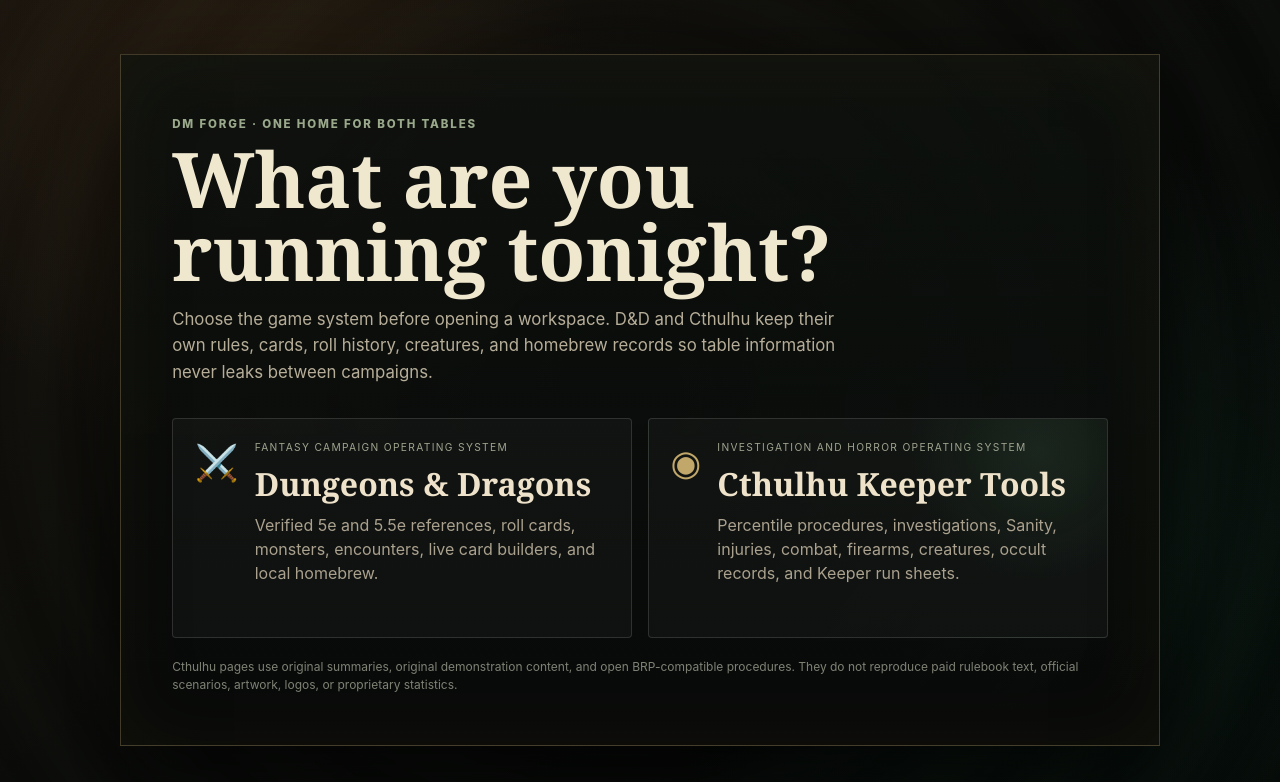
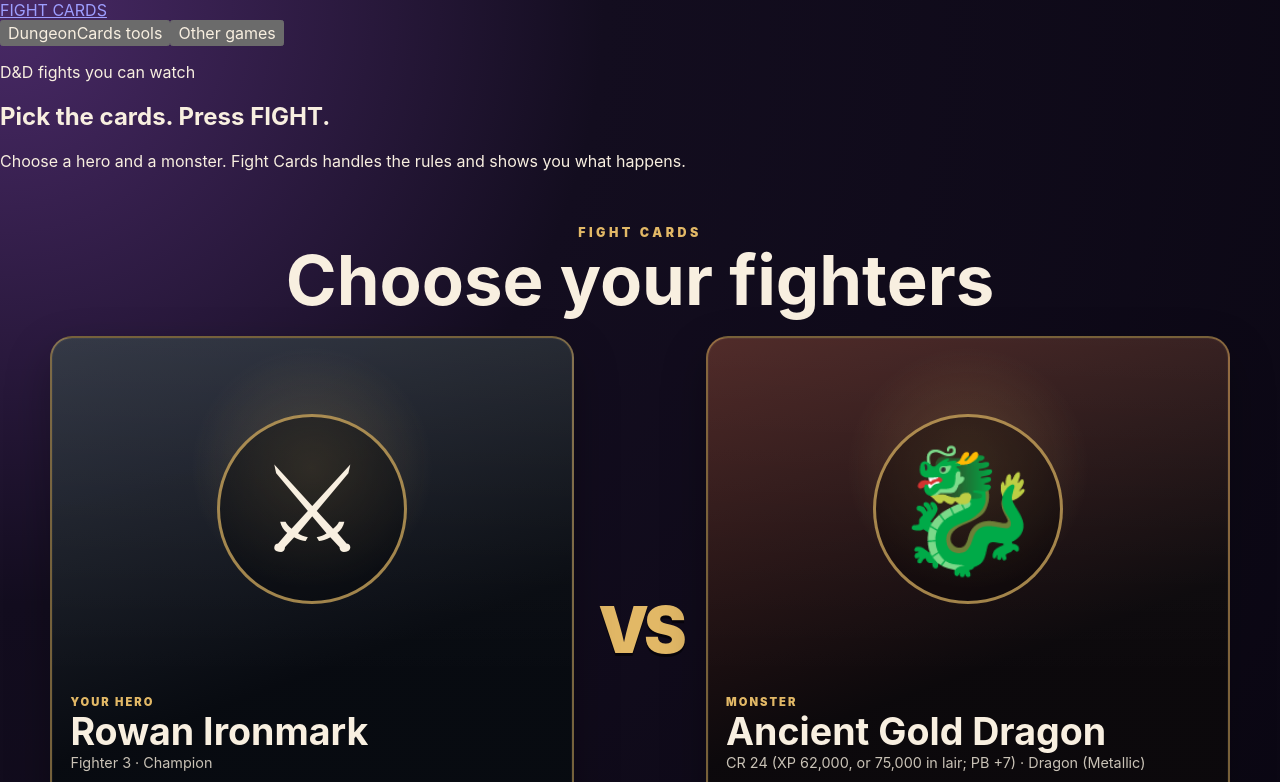
Before and after one commit to cbw29512/DungeonCards, a React (Vite) app: page / in a window 1280 px wide. Shown: the top 782 px of the page. Built offline with nearby package versions, Linux system fonts and the light colour scheme.

Commit message:
feat: route the root experience to Fight Cards

```diff
--- a/src/App.tsx
+++ b/src/App.tsx
@@ -1,6 +1,7 @@
 import { useState } from "react";
 import { CocAppShell } from "./components/cocShell/CocAppShell";
 import { DndAppShell } from "./components/dndShell/DndAppShell";
+import { FightCardsFrontDoor } from "./components/FightCardsFrontDoor";
 import { GameSystemGateway, type GameSystemId } from "./components/GameSystemGateway";
 import {
   clearSystemRoute,
@@ -15,9 +16,11 @@ const initialSearch = (): string => (
 
 export const App = () => {
   const [gameSystem, setGameSystem] = useState<GameSystemId | undefined>(() => parseSystem(initialSearch()));
+  const [showSystemGateway, setShowSystemGateway] = useState(false);
 
   const selectSystem = (system: GameSystemId) => {
     setGameSystem(system);
+    setShowSystemGateway(false);
     if (system === "dnd-5e") replaceDndRoute("home");
     else replaceCocRoute("home");
   };
@@ -25,9 +28,27 @@ export const App = () => {
   const changeSystem = () => {
     clearSystemRoute();
     setGameSystem(undefined);
+    setShowSystemGateway(false);
   };
 
-  if (!gameSystem) return <GameSystemGateway onSelect={selectSystem} />;
+  if (!gameSystem && !showSystemGateway) {
+    return (
+      <FightCardsFrontDoor
+        onOpenDndTools={() => selectSystem("dnd-5e")}
+        onOpenOtherSystems={() => setShowSystemGateway(true)}
+      />
+    );
+  }
+
+  if (!gameSystem) {
+    return (
+      <main className="fight-front-door__other-games">
+        <button type="button" onClick={() => setShowSystemGateway(false)}>← Back to Fight Cards</button>
+        <GameSystemGateway onSelect={selectSystem} />
+      </main>
+    );
+  }
+
   if (gameSystem === "coc-7e") return <CocAppShell onChangeSystem={changeSystem} />;
   return <DndAppShell onChangeSystem={changeSystem} />;
 };
```
